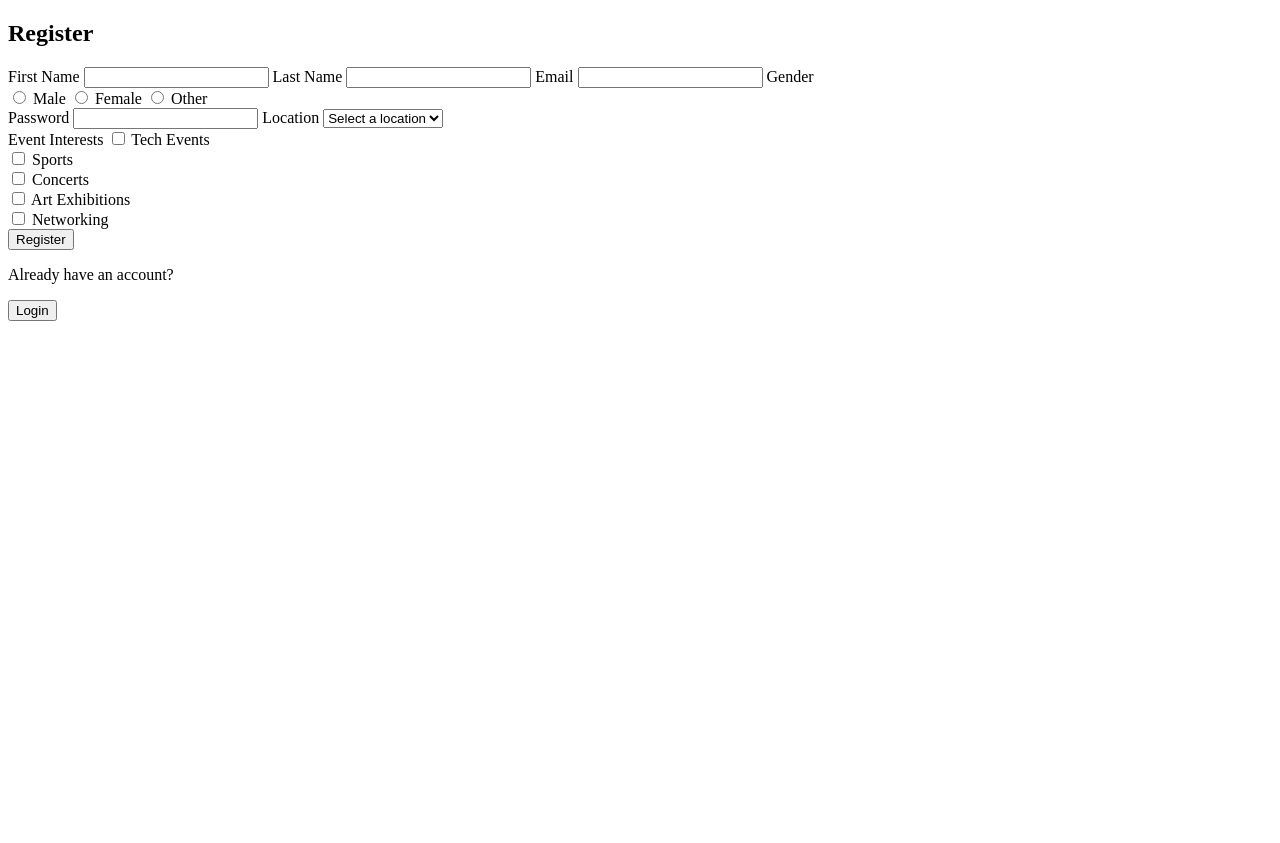
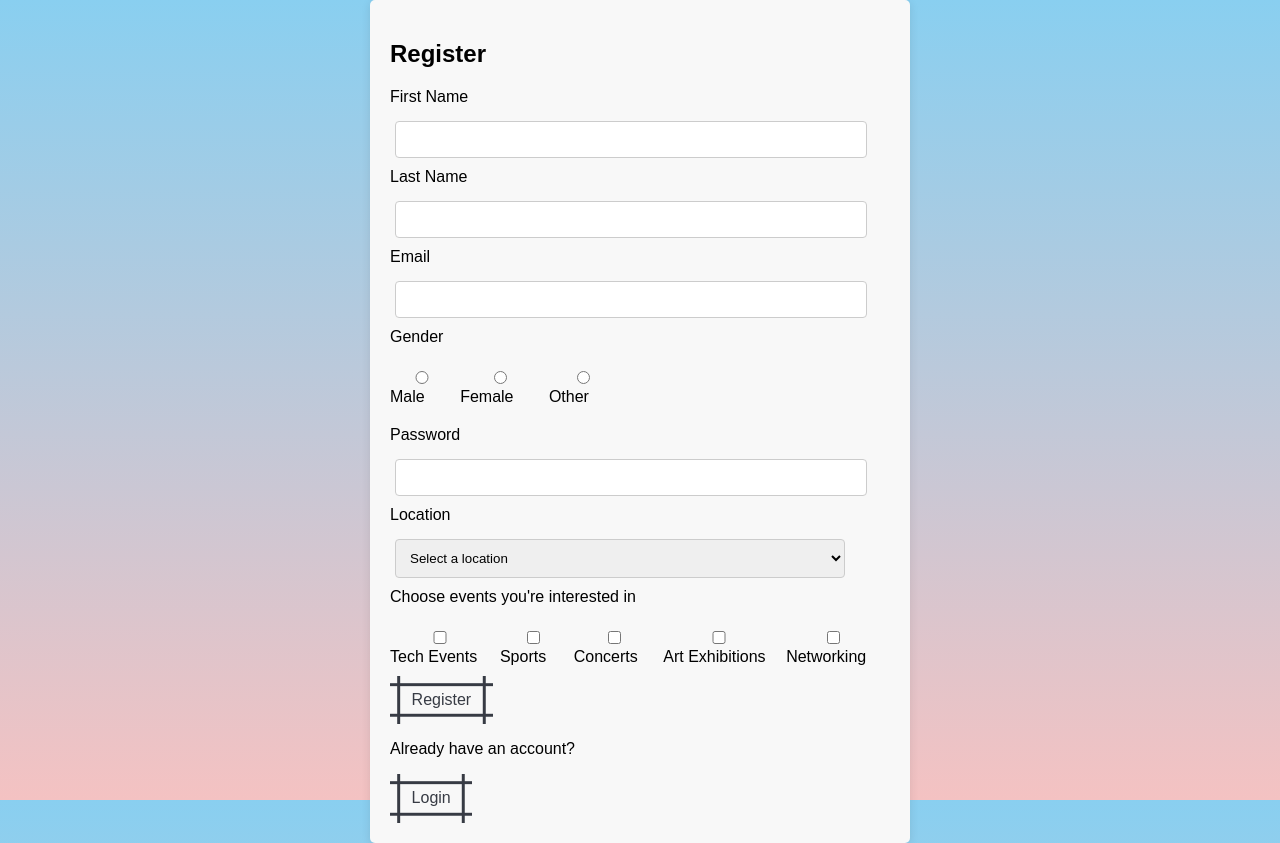
Before and after one commit to swetha3456/BuddyConnect, a Flask app: page /register in a window 1280 px wide. Before the commit the page ends 321 px from the top, so only its background shows below. Run offline with Flask 3, Linux system fonts and the light colour scheme.

Commit message:
style changes

```diff
--- a/dbfunctions.py
+++ b/dbfunctions.py
@@ -41,6 +41,7 @@ def register_user(email, password, first_name, last_name, gender, location, inte
         cursor.execute(command)
 
     conn.commit()
+    print("committed")
     conn.close()
 
 def create_event(name, type, venue, location, date, start_time, end_time, user_email, desc):
@@ -81,7 +82,7 @@ def get_user_location(user_email):
 def get_full_name(user_email):
     conn = sqlite3.connect("database.db", timeout=10)
     cursor = conn.cursor()
-    cursor.execute(f"select concat(first_name, ' ', last_name) from users where email='{user_email}'")
+    cursor.execute(f"select first_name || ' ' || last_name from users where email='{user_email}'")
     name = cursor.fetchone()[0]
     conn.close()
 
--- /dev/null
+++ b/static/style.css
@@ -0,0 +1,92 @@
+body {
+    margin: 0;
+    height: 100vh;
+    background: linear-gradient(to bottom, rgba(137, 207, 240, 1) 0%, rgba(244, 194, 194, 1) 100%);
+    background-repeat: no-repeat;
+    background-attachment: fixed;
+    display: flex;
+    flex-direction: column; /* Stack elements vertically */
+    align-items: center; /* Center content horizontally */
+    font-family: Arial, sans-serif; /* Set font to sans-serif */
+}
+
+.label-container {
+    display: flex;
+    flex-direction: row; /* Arrange items vertically */
+    align-items: flex-start; /* Align items to the left */
+}
+
+.label-container label {
+    margin-right: 10px; /* Create some spacing between the label and input */
+}
+
+label {
+    margin: 0; /* Remove margin from labels */
+    display: flex; /* Ensures radio and label are aligned properly */
+    align-items: center; /* Aligns items vertically */
+}
+
+.back-button {
+    position: absolute; /* Position it relative to the nearest positioned ancestor */
+    top: 10px; /* Distance from the top */
+    left: 10px; /* Distance from the left */
+}
+
+.container {
+    max-width: 600px; /* Set a max width for the form */
+    margin: auto; /* Center the container */
+    background: #f8f8f8;; /* White background for the form */
+    padding: 20px; /* Add padding inside the container */
+    border-radius: 5px; /* Rounded corners */
+    box-shadow: 0 2px 10px rgba(0, 0, 0, 0.1); /* Shadow for better visibility */
+}
+
+label {
+    display: block; /* Make labels block elements to ensure new lines */
+    margin-top: 10px; /* Add some space above labels */
+    margin: 10px 0;
+}
+
+input, select, textarea {
+    width: 90%;
+    padding: 10px; /* Add padding inside inputs */
+    margin-top: 5px; /* Space between label and input */
+    border: 1px solid #ccc; /* Border style for inputs */
+    border-radius: 4px; /* Rounded corners for inputs */
+    margin-left: 5px;
+}
+
+button {
+    --b: 3px;   /* border thickness */
+    --s: .45em; /* size of the corner */
+    --color: #373B44;
+
+    padding: calc(.5em + var(--s)) calc(.9em + var(--s));
+    color: var(--color);
+    --_p: var(--s);
+    background:
+        conic-gradient(from 90deg at var(--b) var(--b),#0000 90deg,var(--color) 0)
+        var(--_p) var(--_p)/calc(100% - var(--b) - 2*var(--_p)) calc(100% - var(--b) - 2*var(--_p));
+    transition: .3s linear, color 0s, background-color 0s;
+    outline: var(--b) solid #0000;
+    outline-offset: .6em;
+    font-size: 16px;
+
+    border: 0;
+
+    user-select: none;
+    -webkit-user-select: none;
+    touch-action: manipulation;
+}
+
+button:hover,
+button:focus-visible {
+    --_p: 0px;
+    outline-color: var(--color);
+    outline-offset: .05em;
+}
+
+button:active {
+    background: var(--color);
+    color: #fff;
+}
--- a/templates/eventpage.html
+++ b/templates/eventpage.html
@@ -4,6 +4,7 @@
     <meta charset="UTF-8">
     <meta name="viewport" content="width=device-width, initial-scale=1.0">
     <title>BuddyConnect</title>
+    <link rel="stylesheet" href="{{ url_for('static', filename='style.css') }}">
 </head>
 <body>
 
--- a/templates/home.html
+++ b/templates/home.html
@@ -4,6 +4,7 @@
     <meta charset="UTF-8">
     <meta name="viewport" content="width=device-width, initial-scale=1.0">
     <title>BuddyConnect</title>
+    <link rel="stylesheet" href="{{ url_for('static', filename='style.css') }}">
 </head>
 <body>
 
--- a/templates/login.html
+++ b/templates/login.html
@@ -4,6 +4,7 @@
     <meta charset="UTF-8">
     <meta name="viewport" content="width=device-width, initial-scale=1.0">
     <title>BuddyConnect</title>
+    <link rel="stylesheet" href="{{ url_for('static', filename='style.css') }}">
 </head>
 <body>
 
--- a/templates/register.html
+++ b/templates/register.html
@@ -4,10 +4,11 @@
     <meta charset="UTF-8">
     <meta name="viewport" content="width=device-width, initial-scale=1.0">
     <title>BuddyConnect</title>
+    <link rel="stylesheet" href="{{ url_for('static', filename='style.css') }}">
 </head>
 <body>
 
-<div class="container">
+<div class="container" style="width: 500px; margin: 0 auto;">
     <h2>Register</h2>
     <form action="#" method="POST">
         <label for="firstName">First Name</label>
@@ -21,9 +22,11 @@
 
         <label>Gender</label>
         <div class="gender">
+            <div class="label-container">
             <label><input type="radio" name="gender" value="male" required> Male</label>
             <label><input type="radio" name="gender" value="female"> Female</label>
             <label><input type="radio" name="gender" value="other"> Other</label>
+        </div>
         </div>
 
         <label for="password">Password</label>
@@ -32,19 +35,21 @@
         <label for="location">Location</label>
         <select id="location" name="location" required>
             <option value="">Select a location</option>
-            <option value="new-york">New York</option>
-            <option value="london">London</option>
-            <option value="tokyo">Tokyo</option>
-            <option value="paris">Paris</option>
+            <option value="mumbai">Mumbai</option>
+            <option value="bengaluru">Bengaluru</option>
+            <option value="kolkata">Kolkata</option>
+            <option value="delhi">Delhi</option>
         </select>
 
         <div class="checkbox-group">
-            <label>Event Interests</label>
+            <label>Choose events you're interested in</label>
+            <div class="label-container">
             <label><input type="checkbox" name="interests" value="tech"> Tech Events</label><br>
             <label><input type="checkbox" name="interests" value="sports"> Sports</label><br>
             <label><input type="checkbox" name="interests" value="concerts"> Concerts</label><br>
             <label><input type="checkbox" name="interests" value="art"> Art Exhibitions</label><br>
             <label><input type="checkbox" name="interests" value="networking"> Networking</label><br>
+        </div>
         </div>
 
         <button type="submit">Register</button>
```
Also changed, not shown: templates/addNewEvent.html (+6 -1 lines).
